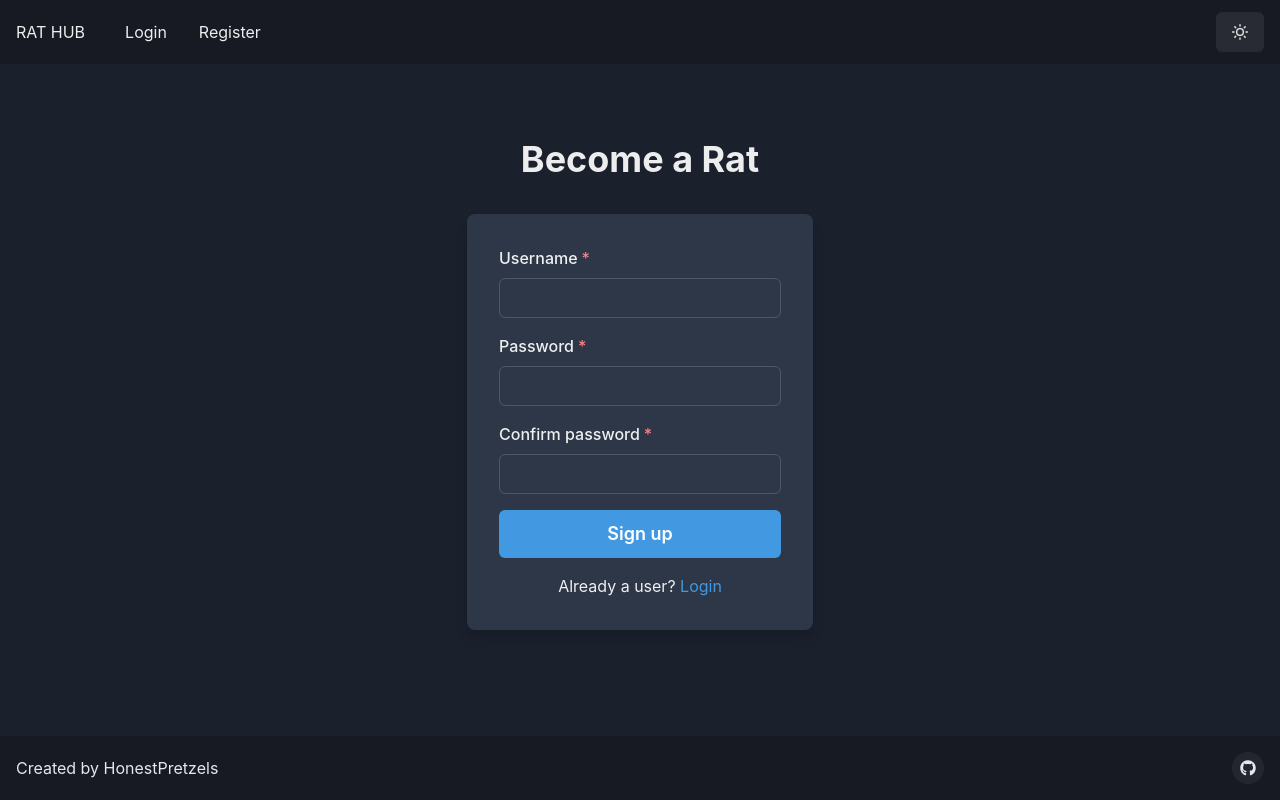
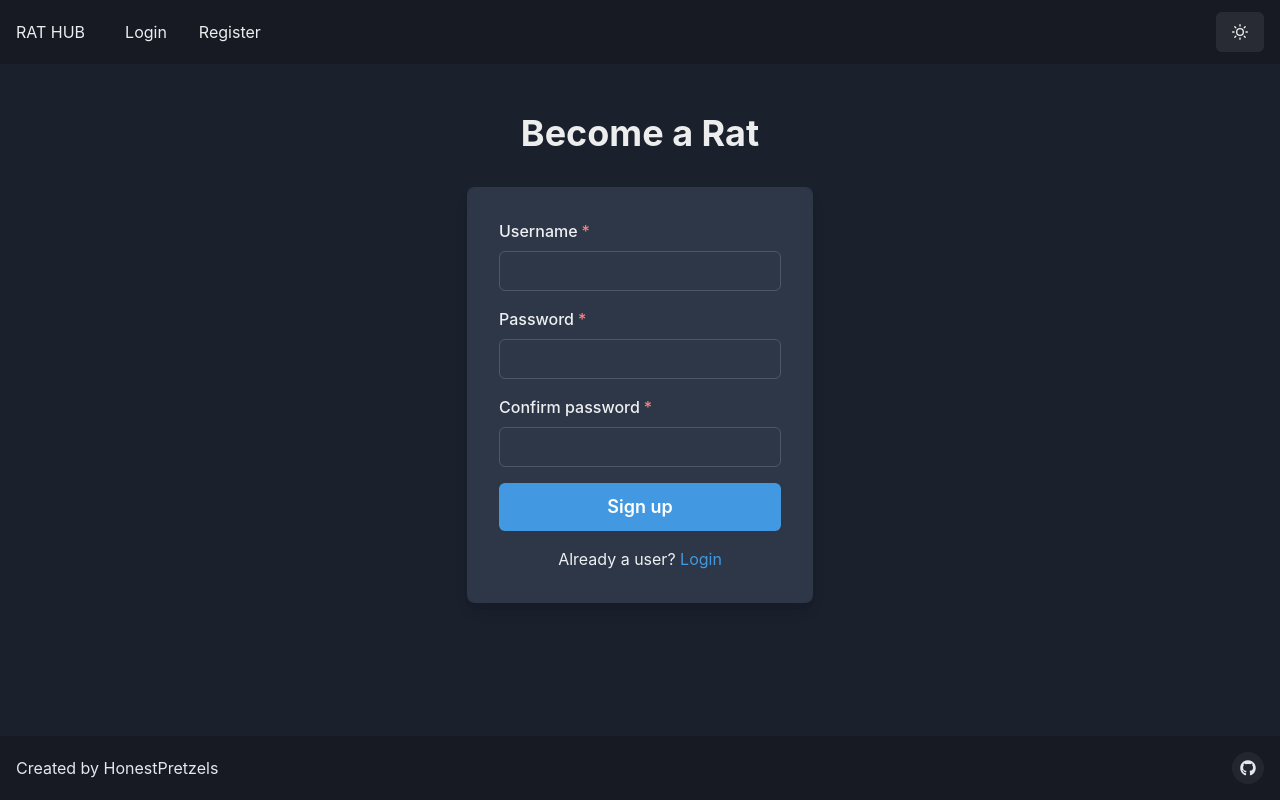
Before and after one commit to HonestPretzels/RAT_HUB_CSGO, a React (Create React App) app in the folder frontend/: page /register in a window 1280 px wide. Built offline with nearby package versions, Linux system fonts and the light colour scheme.

Commit message:
slight styling fix

```diff
--- a/frontend/src/views/registerPage.tsx
+++ b/frontend/src/views/registerPage.tsx
@@ -28,7 +28,7 @@ export default function RegisterPage() {
 	};
 	return (
 		<Flex
-			minH={"80vh"}
+			minH={"100%"}
 			align={"center"}
 			justify={"center"}
 			bg={useColorModeValue("gray.50", "gray.800")}
```
